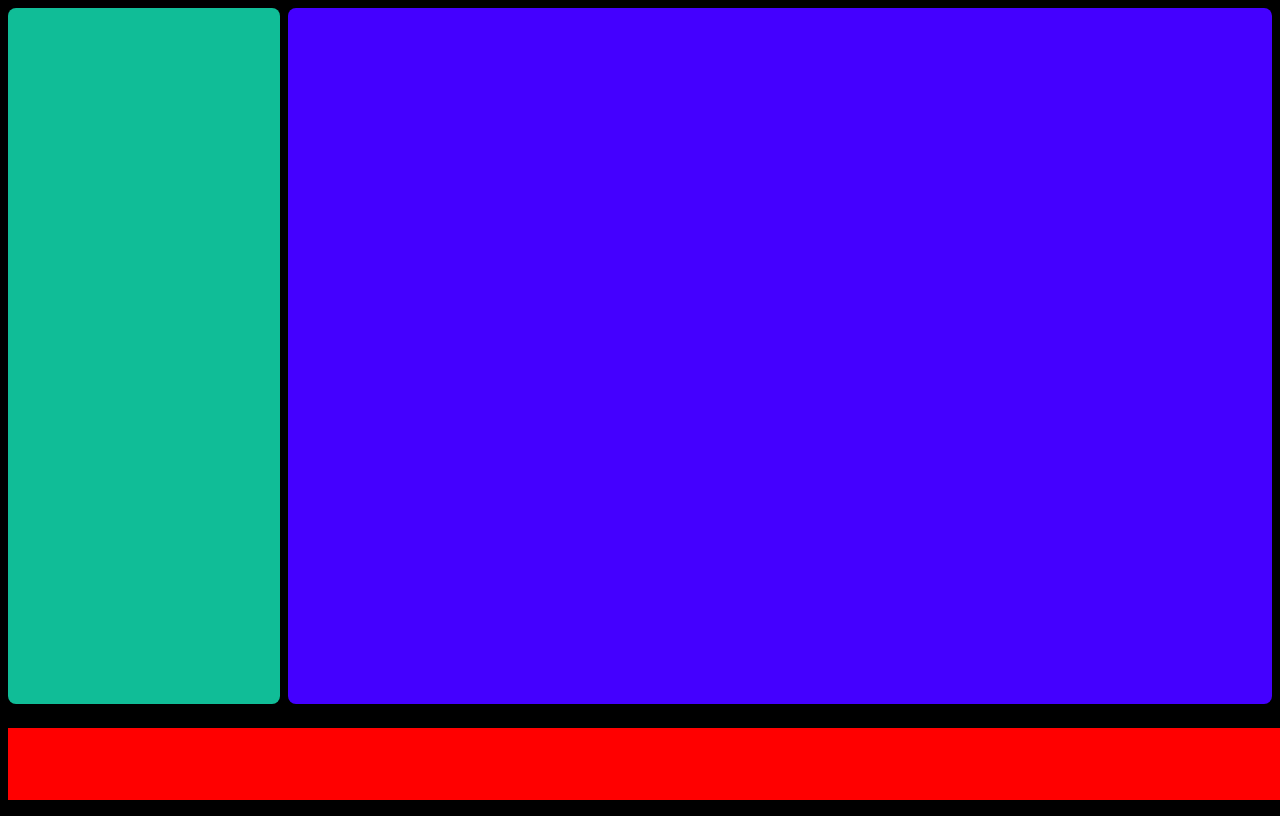
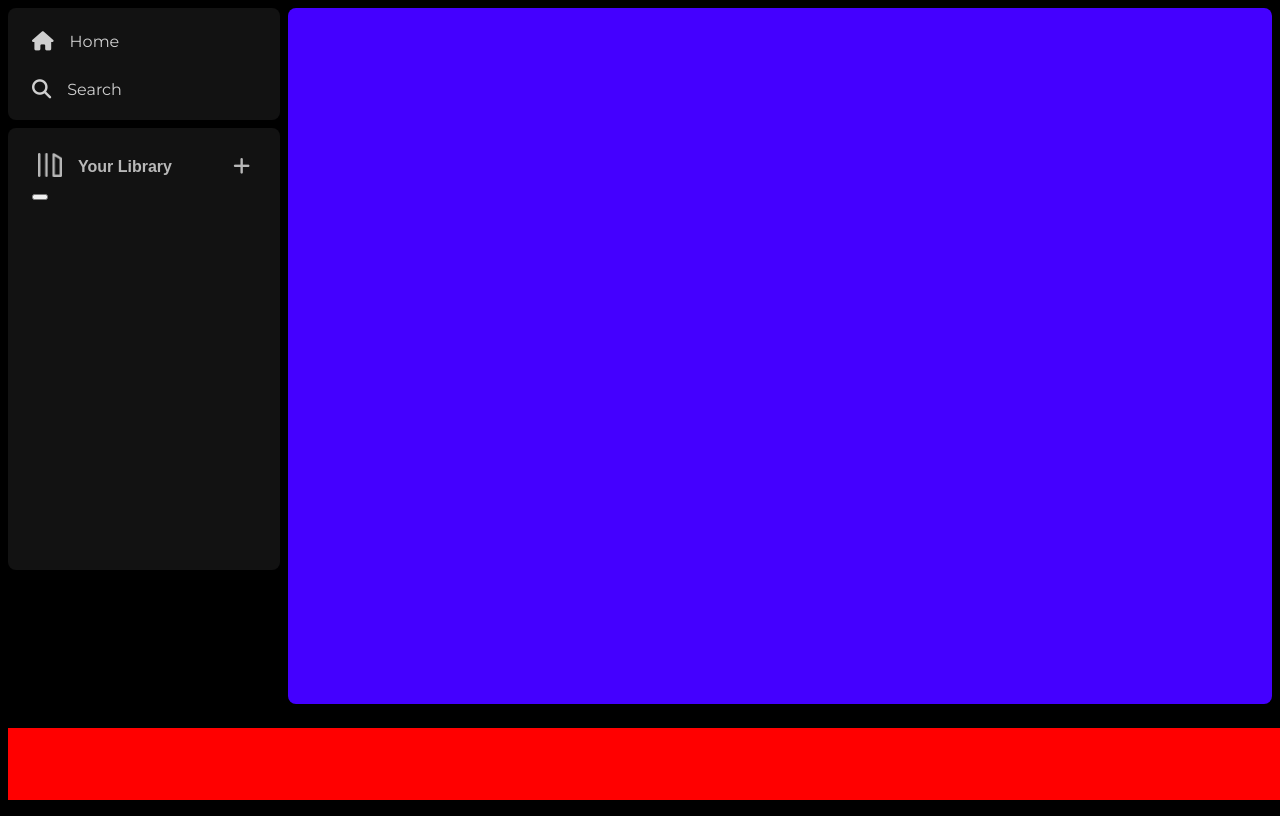
Before and after one commit to shubgoyal23/spotify, a plain HTML site: page index.html in a window 1280 px wide. Drawn offline with Linux system fonts and the light colour scheme.

Commit message:
updated navbar

```diff
--- a/index.html
+++ b/index.html
@@ -28,8 +28,29 @@
   </head>
   <body>
     <div class="nav-bar">
-      <div class="home"></div>
-      <div class="search"></div>
+      <div class="home">
+        <div class="top">
+            <i class="fa-solid fa-house"></i>
+        <a href="#">Home</a>
+        </div>
+        <div class="bottom">
+            <i class="fa-solid fa-magnifying-glass"></i>
+        <a href="#">Search</a>
+        </div>
+      </div>
+      <div class="search">
+        <div class="search-head">
+            <button id="nav-bar-collapse">
+                <span><img src="./assets/library_icon.png" alt=""></span>  Your Library
+            </button>
+            <button id="nav-bar-playlist"><i class="fa-solid fa-plus"></i></button>
+        </div>
+        <div class="playlist-card">
+            <div></div>
+            <div></div>
+            <button></button>
+        </div>
+      </div>
     </div>
     <div class="main"></div>
     <div class="player"></div>
--- a/style.css
+++ b/style.css
@@ -11,7 +11,7 @@ body{
 .nav-bar{
     width: 17rem;
     height: 87%;
-    background-color: rgb(16, 189, 151);
+    background-color: rgb(0, 0, 0);
     border-radius: 0.5rem;
     margin-right: 0.5rem;
 }
@@ -30,3 +30,73 @@ body{
     width: 100%;
     background-color: red;
 }
+a{
+    text-decoration: none;
+    color: white;
+}
+.home{
+    box-sizing: border-box;
+    width: 100%;
+    padding: 1.5rem;
+    background-color: #121212;
+    border-radius: 0.5rem;
+    height: 7rem;
+    margin-bottom: 0.5rem;
+}
+.home div{
+    display: flex;
+    justify-content: flex-start;
+    height: 3rem;
+}
+.home i{
+    font-size: 1.2rem;
+    margin-right: 1rem;
+    opacity: 0.8;
+}
+.home a{
+    font-size: 1rem;
+    opacity: 0.8;
+}
+.home a:hover, i:hover{
+    opacity: 1;
+}
+.search{
+    box-sizing: border-box;
+    width: 100%;
+    padding: 1.5rem;
+    background-color: #121212;
+    border-radius: 0.5rem;
+    height: 27.6rem;
+}
+.library-heading{
+    display: flex
+}
+
+.search-head{
+    display: flex;
+    justify-content: space-between;
+}
+.search-head img{
+    height: 1.5rem;
+    width: 1.5rem;
+    margin-right: 1rem;
+}
+.search-head button{
+    background-color: transparent;
+    color: white;
+    opacity: 0.7;
+    border: none;
+    font-size: 1rem;
+    box-sizing: border-box;
+    cursor: pointer;
+    display: flex;
+    justify-content: center;
+    align-items: center;
+    font-weight: 700;
+}
+.search-head button:hover{
+    opacity: 1;
+}
+#nav-bar-playlist{
+    font-size: 1.2rem;
+}
```
